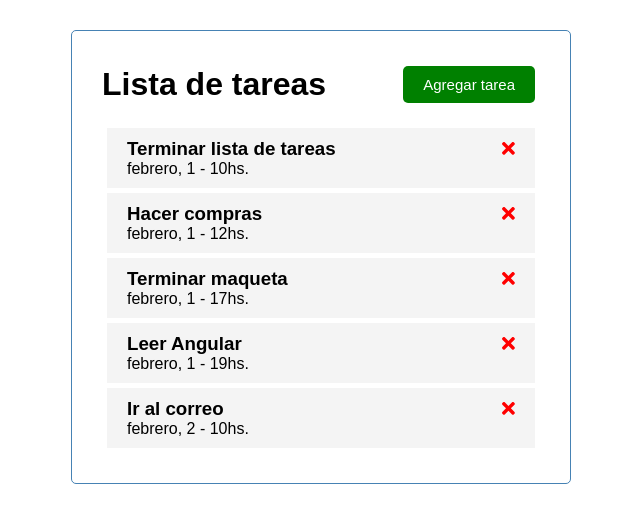
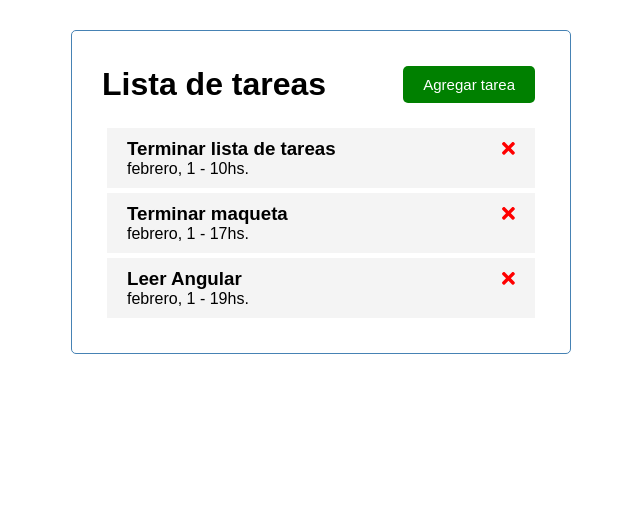
Before and after one commit to undiego/task-list, an Angular app: page / in a window 1280 px wide. Shown: the top 522 px of the page, without its empty margins (319-959 px from the left). Built offline with nearby package versions, Linux system fonts and the light colour scheme; data requests are answered from the project's data file.

Commit message:
Se agrega función para borrar tarea

```diff
--- a/db.json
+++ b/db.json
@@ -1,15 +1,9 @@
 {
-    "tasks":[
+  "tasks": [
     {
       "id": 1,
       "text": "Terminar lista de tareas",
       "day": "febrero, 1 - 10hs.",
-            "reminder": true
-        },
-        {
-            "id": 2,
-            "text": "Hacer compras",
-            "day": "febrero, 1 - 12hs.",
       "reminder": true
     },
     {
@@ -23,13 +17,6 @@
       "text": "Leer Angular",
       "day": "febrero, 1 - 19hs.",
       "reminder": true
-        },
-        {
-            "id": 5,
-            "text": "Ir al correo",
-            "day": "febrero, 2 - 10hs.",
-            "reminder": true
     }
-
   ]
 }
--- a/src/app/components/tasks-item/tasks-item.component.html
+++ b/src/app/components/tasks-item/tasks-item.component.html
@@ -1,6 +1,6 @@
 <div class="task">
     <h3>{{task.text}}
-        <fa-icon [icon]="faTimes" [ngStyle]="{'color': 'red'}"></fa-icon>
+        <fa-icon [icon]="faTimes" [ngStyle]="{'color': 'red'}"  (click)="onDelete(task)"></fa-icon>
     </h3>
     <p>{{task.day}}</p>
 
--- a/src/app/components/tasks-item/tasks-item.component.ts
+++ b/src/app/components/tasks-item/tasks-item.component.ts
@@ -1,4 +1,4 @@
-import { Component, OnInit, Input } from '@angular/core';
+import { Component, OnInit, Input, Output, EventEmitter } from '@angular/core';
 import { Task } from "../../Task";
 
 import { TASKS } from "../../mock-tasks"
@@ -12,6 +12,7 @@
 })
 export class TasksItemComponent implements OnInit {
   @Input() task: Task = TASKS[0];
+  @Output() onDeleteTask: EventEmitter<Task> = new EventEmitter();
 
   faTimes=faTimes;
 
@@ -20,4 +21,8 @@
   ngOnInit(): void {
   }
 
+  onDelete(task: Task){
+    this.onDeleteTask.emit(task);
+  }
+
 }
--- a/src/app/components/tasks/tasks.component.html
+++ b/src/app/components/tasks/tasks.component.html
@@ -1,3 +1,3 @@
-<app-tasks-item *ngFor="let task of tasks" [task]="task">
+<app-tasks-item *ngFor="let task of tasks" [task]="task" (onDeleteTask)="deleteTask(task)">
 
 </app-tasks-item>
--- a/src/app/components/tasks/tasks.component.ts
+++ b/src/app/components/tasks/tasks.component.ts
@@ -18,4 +18,8 @@
     this.taskService.getTasks().subscribe((tasks)=>(this.tasks=tasks));
   }
 
+  deleteTask(task: Task){
+    this.taskService.deleteTask(task)
+    .subscribe(()=>(this.tasks = this.tasks.filter((t) => { return t.id !== task.id } )));
+  }
 }
--- a/src/app/service/task.service.ts
+++ b/src/app/service/task.service.ts
@@ -17,4 +17,8 @@
     //return tasks;
     return this.http.get<Task[]>(this.apiUrl);
   }
+  deleteTask(task:Task): Observable<Task>{
+    const url = `${this.apiUrl}/${task.id}`;
+    return this.http.delete<Task>(url);
+  }
 }
```
Lines whose indentation alone changed are shown as unchanged.
